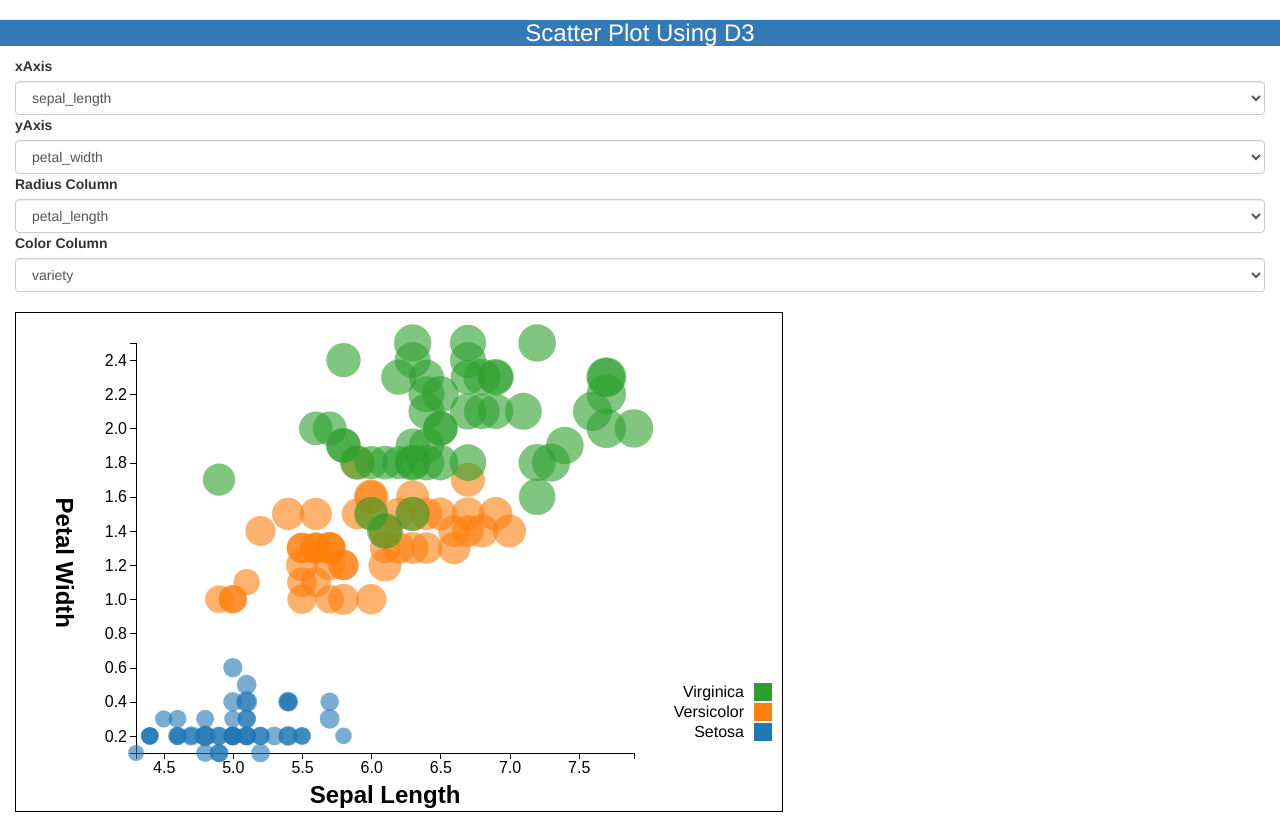
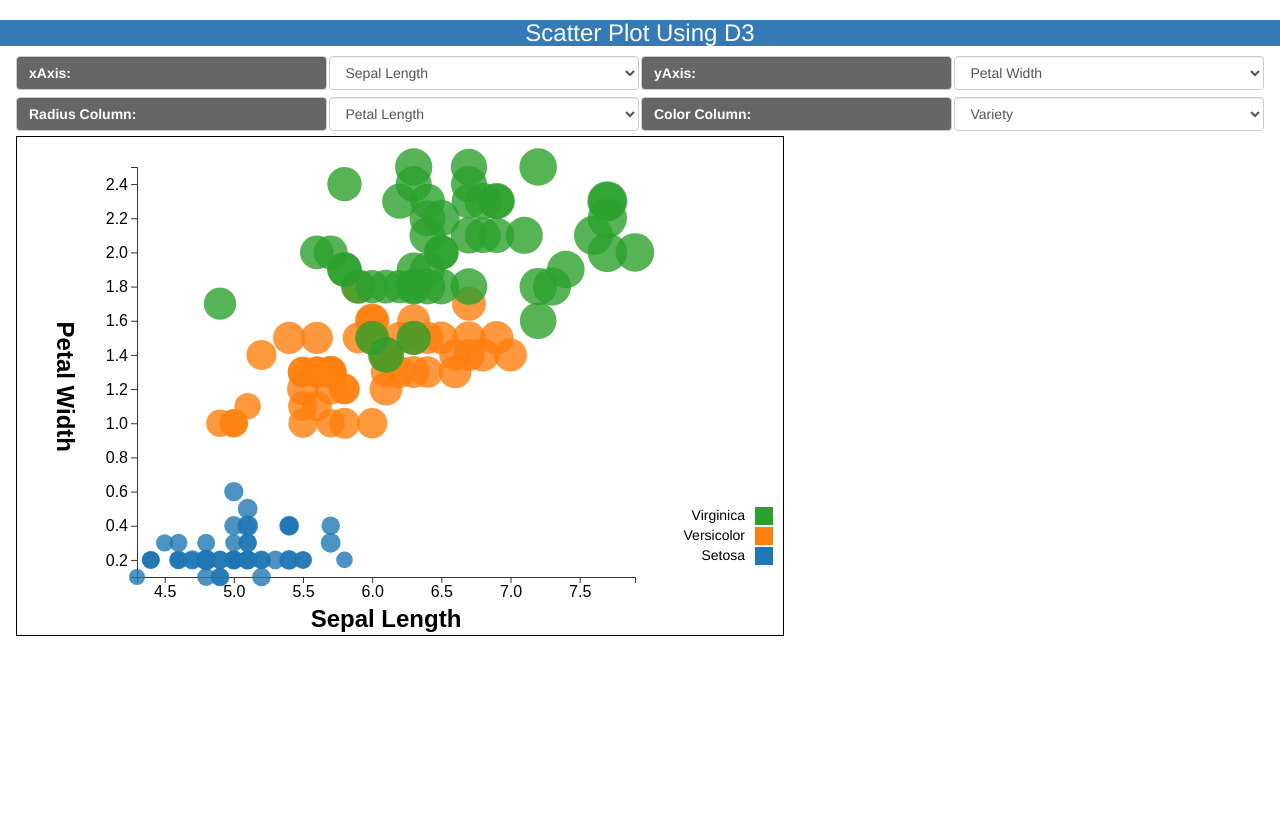
Before and after one commit to abo3zah/FlowChart, a plain HTML site: page scatterD3iris.html in a window 1280 px wide. Drawn offline with nearby package versions, Linux system fonts and the light colour scheme.

Commit message:
enhanced

```diff
--- a/js/scatter.js
+++ b/js/scatter.js
@@ -1,4 +1,4 @@
-function scatterDraw(dataPath, xAxisC, yAxisC, radiusData = "", radius = 5, colorData = "", color = "", xScale=d3.scaleLinear(),yScale=d3.scaleLinear(),xAxisFormat = null, yAxisFormat = null, targetId = "#main", outerWidth = 500, outerHeight = 500, marginTop = 30, marginRight = 70, marginBottom = 60, marginLeft = 120, legendLocationSelection = "bottomRight") {
+function scatterDraw(dataPath, xAxisC, yAxisC, radiusData = "", radius = 5, colorData = "", color = "", xScale=d3.scaleLinear(),yScale=d3.scaleLinear(),xAxisFormat = null, yAxisFormat = null, opacitySet = 0.6,targetId = "#main", outerWidth = 500, outerHeight = 500, marginTop = 30, marginRight = 70, marginBottom = 60, marginLeft = 120, legendLocationSelection = "bottomRight") {
 
 
     var innerHeight = outerHeight - marginTop - marginBottom;
@@ -51,19 +51,23 @@ function scatterDraw(dataPath, xAxisC, yAxisC, radiusData = "", radius = 5, colo
     var xAxisG = g.append("g")
         .attr("transform", "translate(0," + innerHeight + ")")
         .attr('class', "x axis")
+        .style('font-size','12pt')
 
     var xAxisLabel = xAxisG.append("text")
         .attr('text-anchor', 'middle')
         .attr("transform", "translate(" + (innerWidth / 2) + ", " + xAxisLabelOffset + ")")
         .attr("class", 'label')
+        .style('font-size','18pt')
         .text(xAxisLabelText)
 
     var yAxisG = g.append("g")
         .attr('class', "y axis")
+        .style('font-size','12pt')
 
     var yAxisLabel = yAxisG.append("text")
         .attr("transform", "translate(" + -yAxisLabelOffset + ", " + (innerHeight / 2 + yAxisLabelOffset) + ") rotate(90)")
         .attr("class", 'label')
+        .style('font-size','18pt')
         .text(yAxisLabelText)
 
     function render(data) {
@@ -87,7 +91,7 @@ function scatterDraw(dataPath, xAxisC, yAxisC, radiusData = "", radius = 5, colo
             .attr('cx', data => xScale(data[xAxisC]))
             .attr('cy', data => yScale(data[yAxisC]))
             .attr('fill', data => typeof colorScale == "string" ? colorScale : colorScale(data[colorData]))
-            .attr('opacity', 0.6)
+            .attr('opacity', opacitySet)
             .exit()
             .remove();
 
--- a/js/scatterD3IRISScript.js
+++ b/js/scatterD3IRISScript.js
@@ -1,5 +1,3 @@
-
-
 const dataFetch = async () => {
     try {
         const res = await d3.dsv(",", "data/iris.csv", d3.autoType);
@@ -8,35 +6,35 @@ const dataFetch = async () => {
         console.error(err);
     }
 }
-
 const populate = (data, label, targetSelectID) => {
 
-    d3.select("#main")
+    d3.select("#dropDownGroup")
         .append("label")
             .attr("for", targetSelectID)
+            .style("background-color","hsl(0,0%,40%)")
+            .style("color","hsl(0,0%,100%)")
+            .attr('class', 'form-control col-3')
             .text(label)
 
-    var dropDown = d3.select("#main")
+    var dropDown = d3.select("#dropDownGroup")
         .append("select")
             .attr("name", targetSelectID)
             .attr("id", targetSelectID)
-            .attr("class", "form-control")
             .attr("onchange","draw()")
+            .attr('class', 'form-control col-3')
 
     var options = dropDown.selectAll("option")
             .data(data)
             .enter().append("option")
             .attr("value", function (d) { return d; })
-            .text(function (d) { return d; });
+            .text((d) => {return d==""?"":d.split(/\.|_| /).map(d => d[0].toUpperCase() + d.slice(1)).join(" ")});
 }
 
 dataFetch().then((data) => {
-    populate(data.columns, "xAxis", "xAxisColumn");
-    populate(data.columns, "yAxis", "yAxisColumn");
-    populate(["",...data.columns], "Radius Column", "radiusColumn");
-    populate(["",...data.columns], "Color Column", "colorColumn");
-
-    d3.select("#main").append("br")
+    populate(data.columns, "xAxis: ", "xAxisColumn");
+    populate(data.columns, "yAxis: ", "yAxisColumn");
+    populate(["",...data.columns], "Radius Column: ", "radiusColumn");
+    populate(["",...data.columns], "Color Column: ", "colorColumn");
 
     document.getElementById("yAxisColumn").selectedIndex = 3;
     document.getElementById("radiusColumn").selectedIndex = 3;
@@ -56,6 +54,7 @@ function draw(){
      d3.scaleLinear(),
      d3.scaleLinear(),
      null, null,
-     "#main",
+     0.8,
+     "#drawingArea",
      screen.availWidth-32, 500, 30, 150, 60, 120,"bottomRight")
 }
--- a/scatterD3iris.html
+++ b/scatterD3iris.html
@@ -8,25 +8,25 @@
     <title>الرسام</title>
     <style>
         text{
-            font-size: 12pt;
             fill: black;
         }
 
-        .axis path, .axis line {
-            fill:none;
-            stroke: #000;
-            shape-rendering: crispEdges;
+        #dropDownGroup{
+            padding:0px 16px 0px 16px;
+            display: grid;
+            grid-template-columns: repeat(4, 1fr);
+            grid-gap: 2px;
         }
 
-        .axis .label {
-            font-size: 18pt;
-            fill: black;
+        #drawingArea{
+            padding:0px 16px 0px 16px;
         }
     </style>
 </head>
 <body>
     <h3 class="text-center bg-primary text-white">Scatter Plot Using D3</h3>
-    <div id="main" class="container-fluid p-3 col-sm-12"></div>
+    <div id="dropDownGroup"></div>
+    <div id="drawingArea"></div>
     <script src="js/d3.v6.min.js"></script>
     <script src="js\scatter.js"></script>
     <script src="js\scatterD3IRISScript.js"></script>
```
